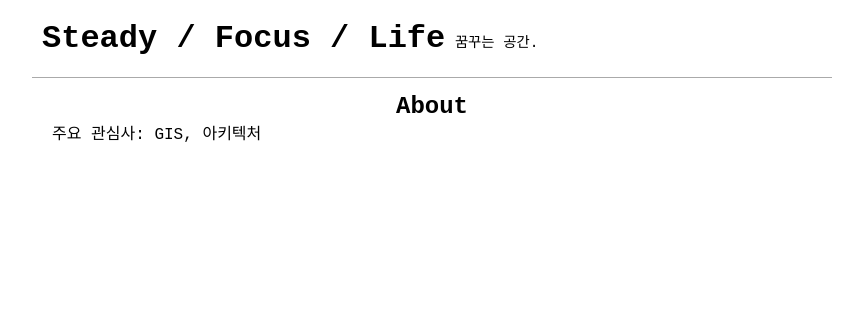
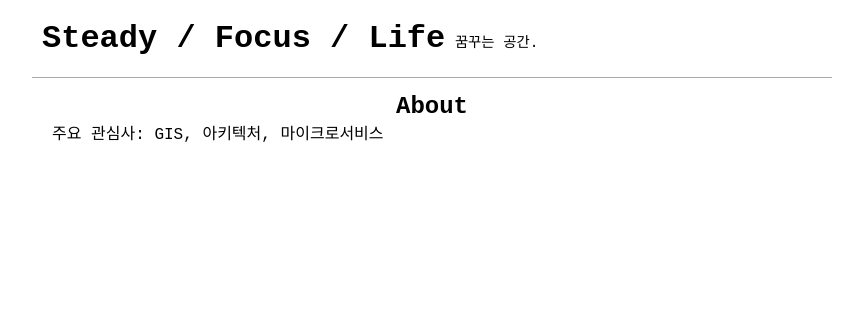
Before and after one commit to shapeofcode/shapeofcode.github.io, a Jekyll site: the page built from pages/about.md, in a window 1280 px wide. Shown: the top 315 px of the page, without its empty margins (208-1068 px from the left). Built offline with Jekyll 4.4.1, drawn with Linux system fonts in a browser that asks for light colours.

Commit message:
- about me

```diff
--- a/pages/about.md
+++ b/pages/about.md
@@ -4,7 +4,7 @@ title: About
 permalink: /about/
 ---
 
-주요 관심사: GIS, 아키텍처
+주요 관심사: GIS, 아키텍처, 마이크로서비스
 
 [jekyll-paper]: https://github.com/ghosind/Jekyll-Paper
 [jekyll-paper-issues]: https://github.com/ghosind/Jekyll-Paper/issues
```
